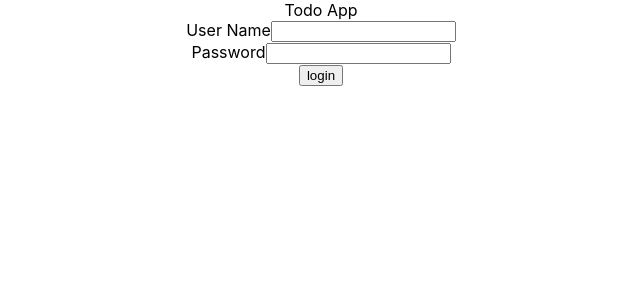
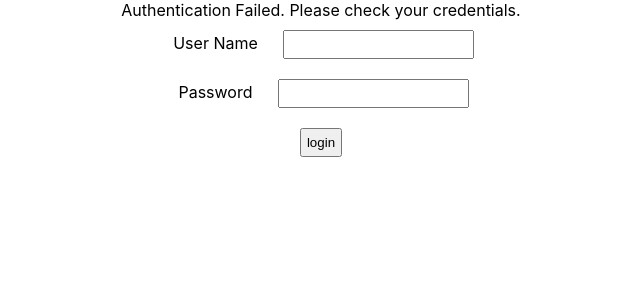
Before and after one commit to kaki-bai/todo-app, a React (Create React App) app in the folder front-end/: page / in a window 1280 px wide. Both pictures are taken after a click on the button "login". Shown: the top 300 px of the page, without its empty margins (319-959 px from the left). Built offline with nearby package versions, Linux system fonts and the light colour scheme.

Commit message:
feat: Login Hardcoded authentication

```diff
--- /dev/null
+++ b/front-end/src/components/todo/TodoApp.css
@@ -0,0 +1,4 @@
+label, input, button {
+  margin: 10px;
+  padding: 5px;
+}
--- a/front-end/src/components/todo/TodoApp.jsx
+++ b/front-end/src/components/todo/TodoApp.jsx
@@ -1,7 +1,9 @@
+import { useState } from 'react'
+import './TodoApp.css'
+
 export default function TodoApp() {
   return (
     <div className="TodoApp">
-      Todo App
       <LoginComponent />
       {/* <WelcomeComponent /> */}
     </div>
@@ -9,19 +11,62 @@
 }
 
 function LoginComponent() {
+
+  const [username, setUsername] = useState('')
+  const [password, setPassword] = useState('')
+
+  const [showSuccessMessage, setShowSuccessMessage] = useState(false)
+  const [showErrorMessage, setShowErrorMessage] = useState(false)
+
+  function handleUsernameChange(event) {
+    setUsername(event.target.value)
+  }
+
+  function handlePasswordChange(event) {
+    setPassword(event.target.value)
+  }
+
+  function handleSubmit() {
+    if(username==='username' && password==='password'){
+        console.log('Success')
+        setShowSuccessMessage(true)
+        setShowErrorMessage(false)
+    } else {
+        console.log('Failed')
+        setShowSuccessMessage(false)
+        setShowErrorMessage(true)
+    }
+  }
+
+  function SuccessMessageComponent() {
+    if(showSuccessMessage) {
+      return <div className="successMessage">Authenticated Successfully</div>
+    }
+    return null
+  }
+
+  function ErrorMessageComponent() {
+    if(showErrorMessage) {
+      return <div className="errorMessage">Authentication Failed. Please check your credentials.</div>
+    }
+    return null
+  }
+
   return (
     <div className="Login">
+      <SuccessMessageComponent />
+      <ErrorMessageComponent />
       <div className="LoginForm">
         <div>
           <label>User Name</label>
-          <input type="text" name="userName" />
+          <input type="text" name="userName" value={username} onChange={handleUsernameChange}/>
         </div>
         <div>
           <label>Password</label>
-          <input type="password" name="password" />
+          <input type="password" name="password" value={password} onChange={handlePasswordChange} />
         </div>
         <div>
-          <button type="button" name="login">login</button>
+          <button type="button" name="login" onClick={handleSubmit}>login</button>
         </div>
       </div>
     </div>
```
